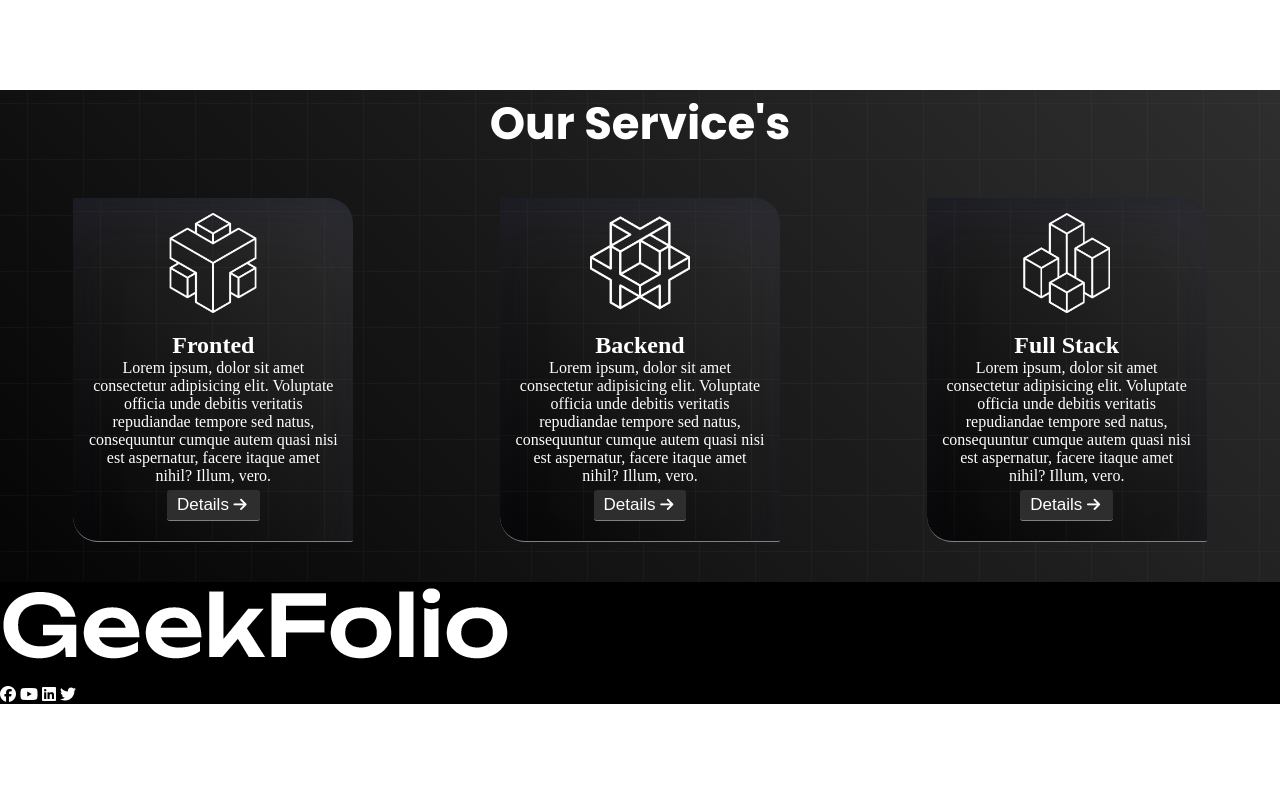
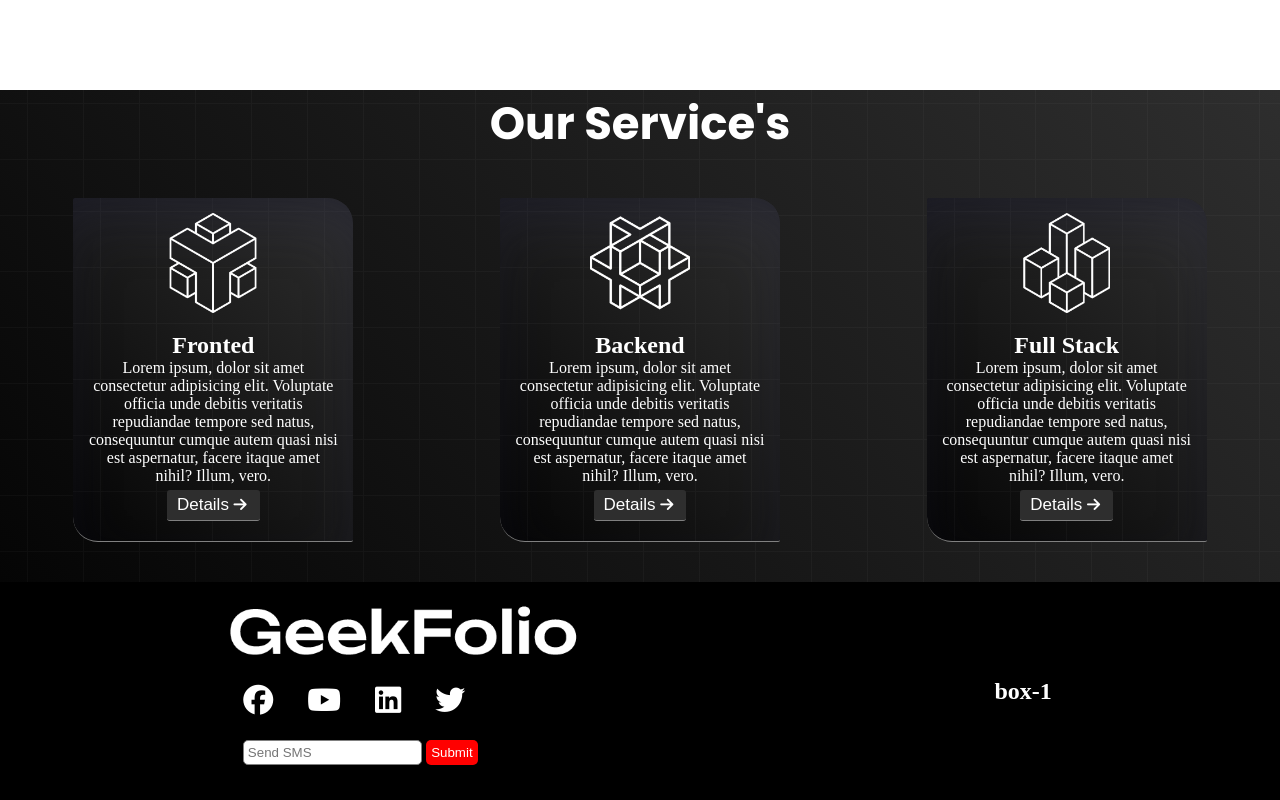
Before and after one commit to rabby-web/Geek-Folio, a plain HTML site: page index.html in a window 1280 px wide. Shown: the part 1615-2415 px from the top of the page. Before the commit the page ends 2319 px from the top, so only its background shows below. Drawn offline with Linux system fonts and the light colour scheme.

Commit message:
geek added

```diff
--- a/index.html
+++ b/index.html
@@ -42,7 +42,7 @@
                 ><i class="fa-solid fa-chart-simple"></i>
                 <li>Service</li></a
               >
-              <a href="#"
+              <a href="#geek-folio"
                 ><i class="fa-solid fa-phone"></i>
                 <li>Contract</li></a
               >
@@ -148,11 +148,11 @@
       </div>
       <!-- service end -->
       <!-- footer start -->
-      <div class="geek-folio">
+      <div class="geek-folio" id="geek-folio">
         <div class="geek-container">
           <div class="geek">
             <div class="geek-img">
-              <img src="./logo/logo-light.png" alt="" />
+              <img class="geek-img-icon" src="./logo/logo-light.png" alt="" />
             </div>
             <div class="geek-icon">
               <i class="fa-brands fa-facebook"></i>
@@ -160,7 +160,25 @@
               <i class="fa-brands fa-linkedin"></i>
               <i class="fa-brands fa-twitter"></i>
             </div>
+            <div class="search-btn">
+              <input
+                class="input-field"
+                type="search"
+                name="search"
+                placeholder=" Send SMS"
+                id=""
+              />
+              <input
+                class="input-field"
+                id="submit"
+                type="submit"
+                value="Submit"
+              />
+            </div>
           </div>
+        </div>
+        <div class="folio">
+          <h2>box-1</h2>
         </div>
       </div>
       <!-- footer end -->
--- a/styles/style.css
+++ b/styles/style.css
@@ -56,7 +56,7 @@ li{
 /* header end */
 /* banner start */
 .header-text-h1 .h1-about-text{
-    font-size: 55px;
+    font-size: 65px;
     font-family: 'Poppins', sans-serif;
 }
 .banner-container{
@@ -132,4 +132,48 @@ li{
 .geek-folio{
     background-color: black;
     color: white;
+    display: flex;
+    justify-content: space-around;
+    align-items: center;
+    padding: 20px;
 }
+.geek-container{
+
+    /* display: flex; */
+}
+.geek-img-icon{
+    width: 350px;
+}
+.fa-brands{
+    font-size: 30px;
+    padding: 10px;
+    margin: 0px 5px;
+}
+.fa-brands:hover{
+    color: tomato;
+    border-bottom: 1px solid tomato;
+}
+.input-field{
+    border: none;
+    margin: 0;
+    padding: 0;
+    height: 25px;
+    border: 1px solid gray;
+    border-radius: 5px;
+}
+#submit{
+    background-color: red;
+    border: none;
+    color: white;
+    padding: 0px 5px;
+}
+.input-field:hover{
+    background-color: tomato;
+}
+#submit:hover{
+    background-color: tomato;
+}
+.search-btn{
+    margin: 5px;
+    padding: 10px;
+}
```
